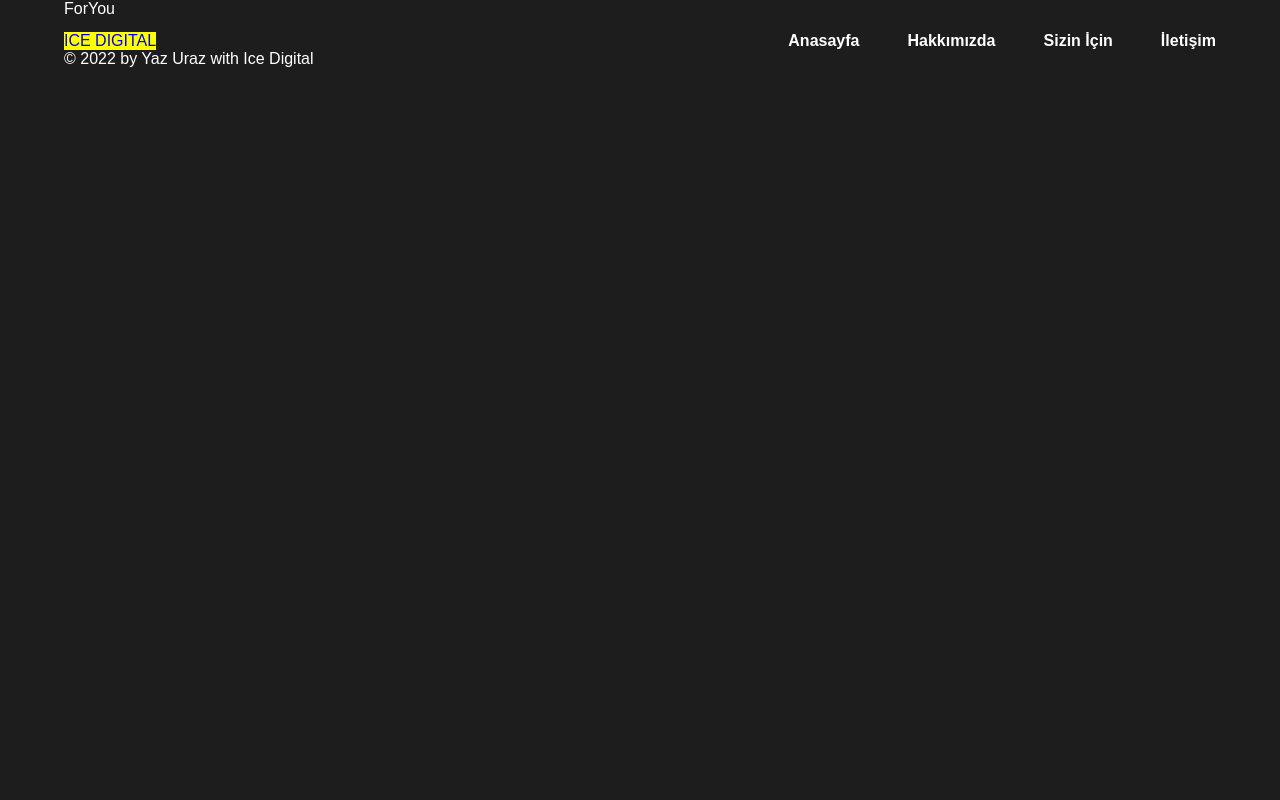
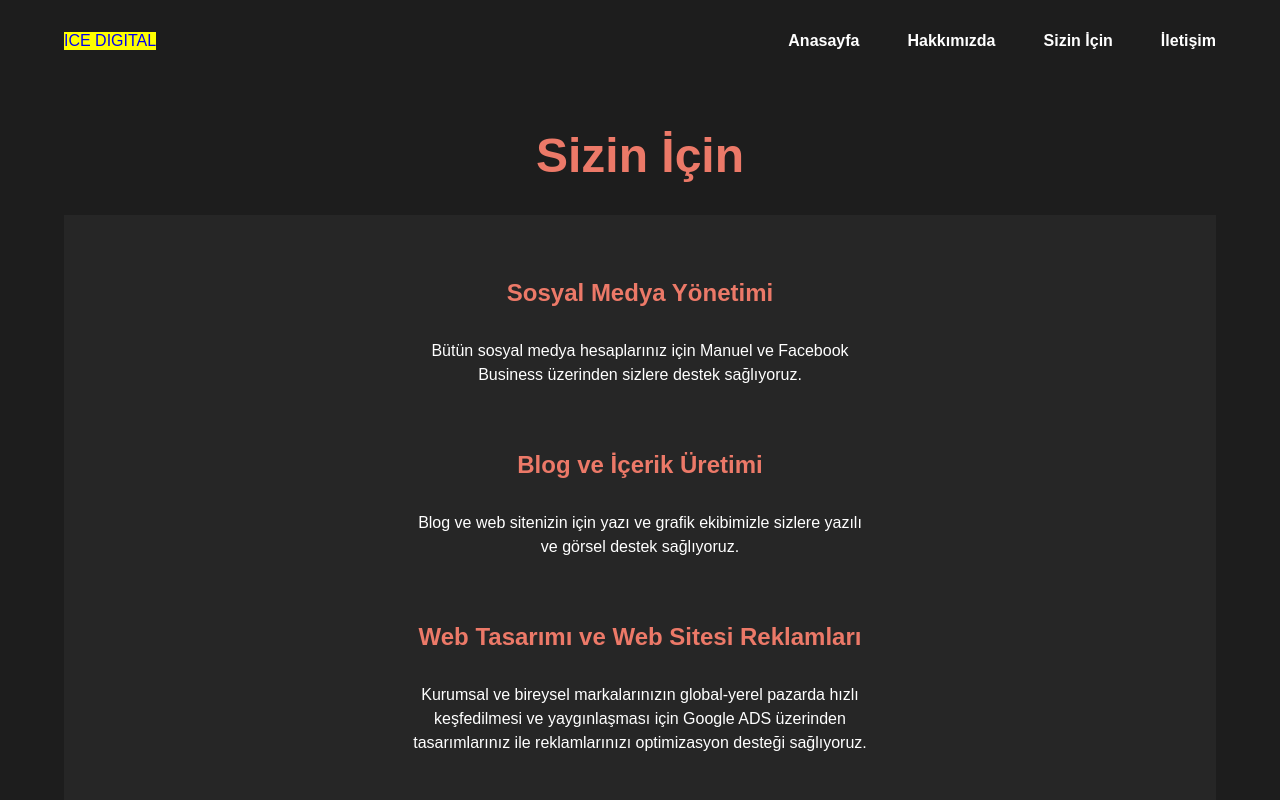
Before and after one commit to sametdemiralay/ice-digital-website, a Next.js app: page /sizin-icin in a window 1280 px wide. Shown: the top 800 px of the page. Built offline with nearby package versions, Linux system fonts and the light colour scheme.

Commit message:
create sizin icin page

```diff
--- /dev/null
+++ b/data/forYou.js
@@ -0,0 +1,26 @@
+export const forYou = [
+  {
+    id: 1,
+    title: "Sosyal Medya Yönetimi",
+    content:
+      "Bütün sosyal medya hesaplarınız için Manuel ve Facebook Business üzerinden sizlere destek sağlıyoruz.",
+  },
+  {
+    id: 2,
+    title: "Blog ve İçerik Üretimi",
+    content:
+      "Blog ve web sitenizin için yazı ve grafik ekibimizle sizlere yazılı ve görsel destek sağlıyoruz.",
+  },
+  {
+    id: 3,
+    title: "Web Tasarımı ve Web Sitesi Reklamları",
+    content:
+      "Kurumsal ve bireysel markalarınızın global-yerel pazarda hızlı keşfedilmesi ve yaygınlaşması için Google ADS üzerinden tasarımlarınız ile reklamlarınızı optimizasyon desteği sağlıyoruz.",
+  },
+  {
+    id: 4,
+    title: "Kurumsal Kimlik Oluşturma",
+    content:
+      "Markalarınızın kurumsal kimliğini oluşturmak (kartvizit, mail adresi, logo tasarımı vb.) için sizlere destek veriyoruz.",
+  },
+];
--- /dev/null
+++ b/pages/api/forYou.js
@@ -0,0 +1,5 @@
+import { forYou } from "../../data/forYou";
+
+export default function handler(req, res) {
+  res.status(200).json(forYou);
+}
--- a/pages/api/hello.js
+++ /dev/null
@@ -1,5 +0,0 @@
-// Next.js API route support: https://nextjs.org/docs/api-routes/introduction
-
-export default function handler(req, res) {
-  res.status(200).json({ name: 'John Doe' })
-}
--- a/pages/sizin-icin.js
+++ b/pages/sizin-icin.js
@@ -1,7 +1,37 @@
-import React from "react";
+import { useState, useEffect } from "react";
+import Title from "../components/Title";
+import { Container } from "../styles/sizinIcin";
 
 const ForYou = () => {
-  return <div>ForYou</div>;
+  const [data, setData] = useState([]);
+
+  const fetchForYou = async () => {
+    try {
+      const response = await fetch("/api/forYou");
+      const data = await response.json();
+      setData(data);
+    } catch (err) {
+      console.log(err);
+    }
+  };
+
+  useEffect(() => {
+    fetchForYou();
+  }, []);
+
+  return (
+    <>
+      <Title text='Sizin İçin' />
+      <Container>
+        {data.map((val) => (
+          <div key={val.id} className='item'>
+            <h5>{val.title}</h5>
+            <p>{val.content}</p>
+          </div>
+        ))}
+      </Container>
+    </>
+  );
 };
 
 export default ForYou;
--- /dev/null
+++ b/styles/sizinIcin.js
@@ -0,0 +1,32 @@
+import styled from "styled-components";
+
+export const Container = styled.div`
+  background: ${({ theme }) => theme.colors.dark};
+  padding: 4rem 0;
+
+  .item {
+    width: 40%;
+    margin: 0 auto;
+    margin-bottom: 4rem;
+    text-align: center;
+
+    h5 {
+      color: ${({ theme }) => theme.colors.active};
+      margin: 0;
+      margin-bottom: 2rem;
+      font-size: 1.5rem;
+    }
+
+    p {
+      color: ${({ theme }) => theme.colors.white};
+      font-size: 1rem;
+      line-height: 1.5rem;
+    }
+  }
+
+  @media (max-width: 768px) {
+    .item {
+      width: 70%;
+    }
+  }
+`;
```
